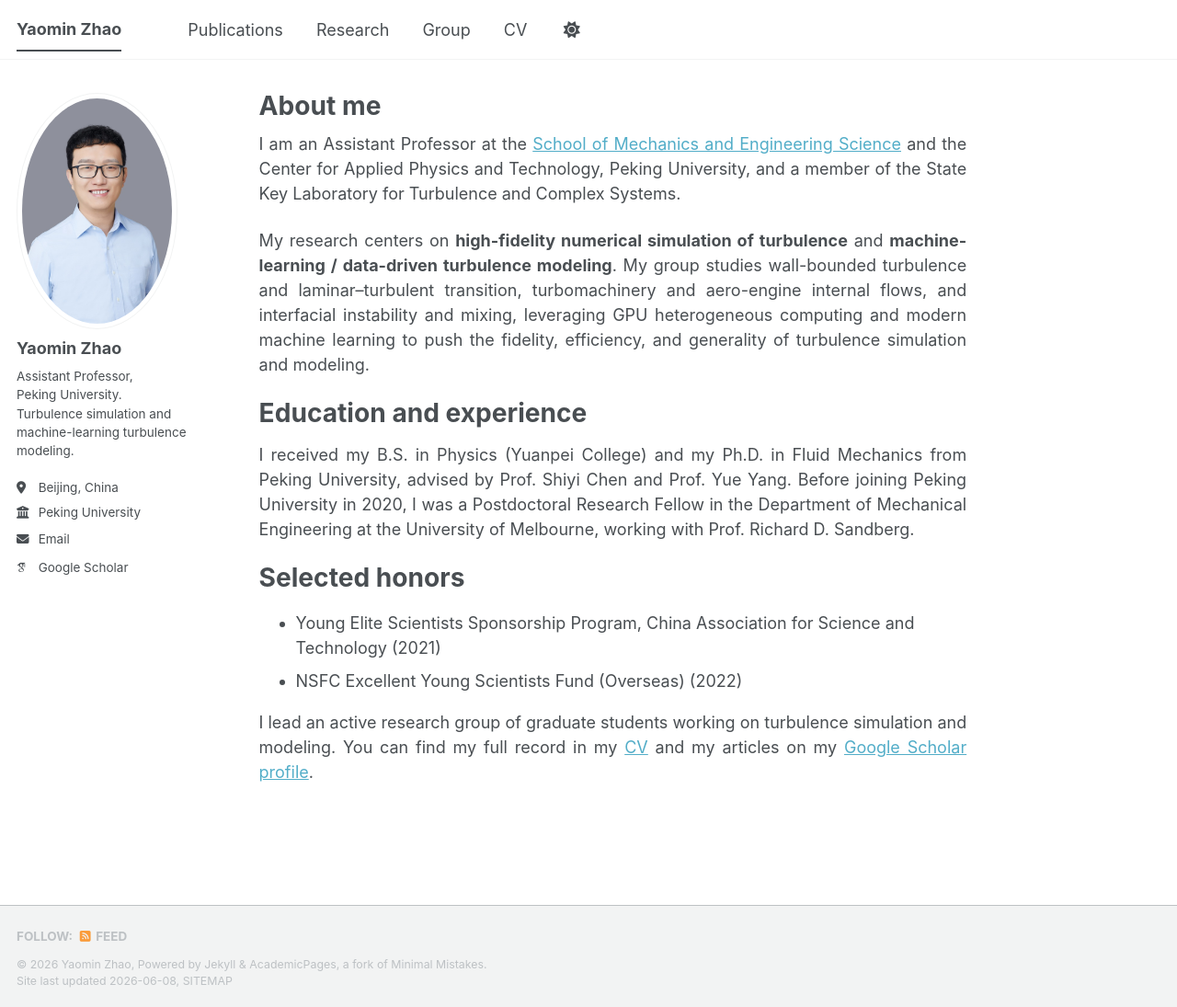
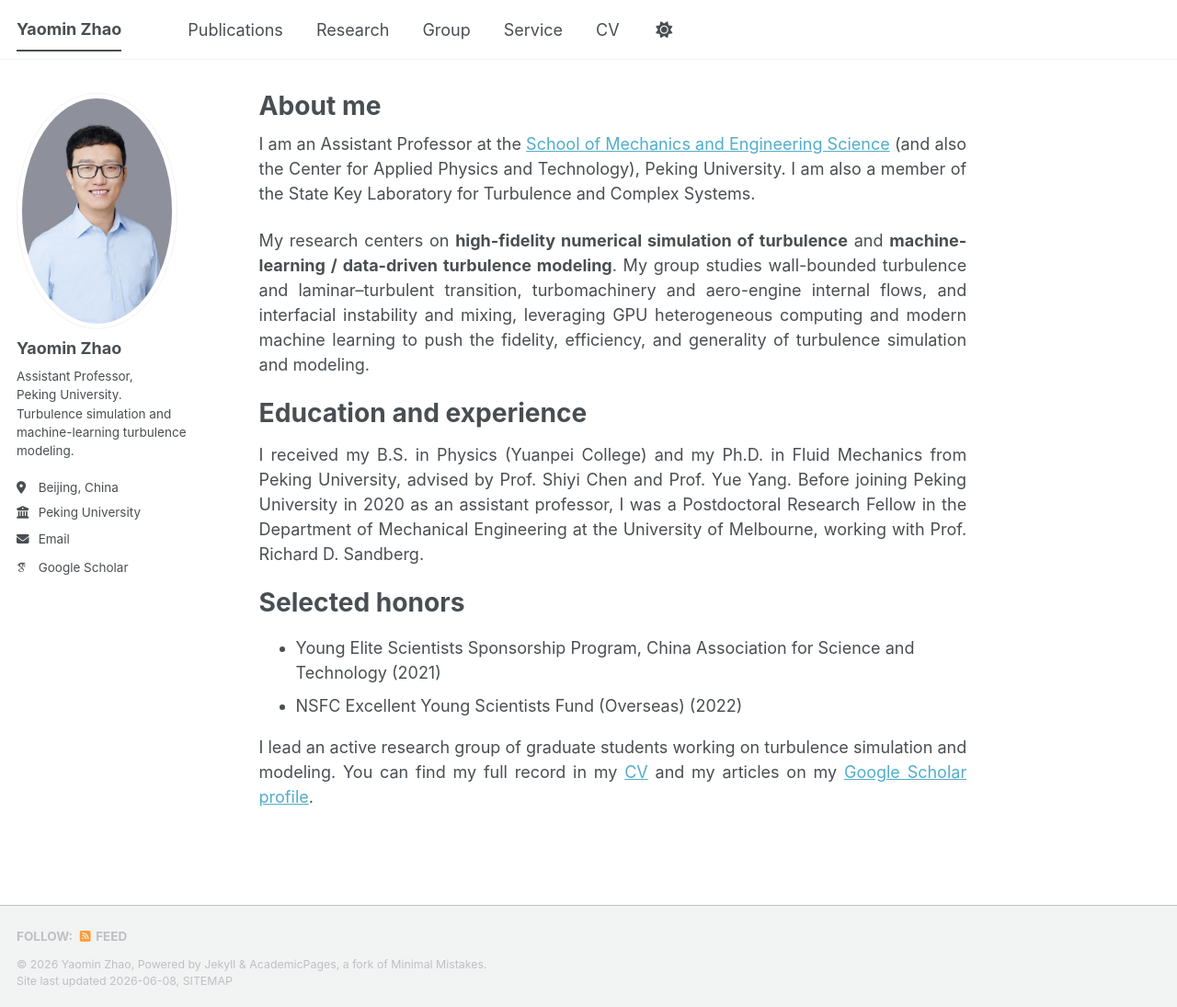
Before and after one commit to YMGroup-PKU/YMGroup-PKU.github.io, a Jekyll site: the page built from _pages/about.md, in a window 1280 px wide and 1095 px high. Shown: the whole window at 92% size. Built offline with Jekyll 4.4.1, drawn with Linux system fonts in a browser that asks for light colours; some web fonts are replaced; a script bundle is joined from its source files by our own code; library files that are not in the unit come from our copies.

Commit message:
Add Service page (academic service only, from service statement v3)

```diff
--- a/_data/navigation.yml
+++ b/_data/navigation.yml
@@ -10,5 +10,8 @@
   - title: "Group"
     url: /group/
 
+  - title: "Service"
+    url: /service/
+
   - title: "CV"
     url: /files/cv.pdf
--- a/_pages/about.md
+++ b/_pages/about.md
@@ -11,13 +11,13 @@
 .page__content p { text-align: justify; }
 </style>
 
-I am an Assistant Professor at the [School of Mechanics and Engineering Science](https://mech.pku.edu.cn/) and the Center for Applied Physics and Technology, Peking University, and a member of the State Key Laboratory for Turbulence and Complex Systems.
+I am an Assistant Professor at the [School of Mechanics and Engineering Science](https://mech.pku.edu.cn/) (and also the Center for Applied Physics and Technology), Peking University. I am also a member of the State Key Laboratory for Turbulence and Complex Systems.
 
 My research centers on **high-fidelity numerical simulation of turbulence** and **machine-learning / data-driven turbulence modeling**. My group studies wall-bounded turbulence and laminar–turbulent transition, turbomachinery and aero-engine internal flows, and interfacial instability and mixing, leveraging GPU heterogeneous computing and modern machine learning to push the fidelity, efficiency, and generality of turbulence simulation and modeling.
 
 Education and experience
 ======
-I received my B.S. in Physics (Yuanpei College) and my Ph.D. in Fluid Mechanics from Peking University, advised by Prof. Shiyi Chen and Prof. Yue Yang. Before joining Peking University in 2020, I was a Postdoctoral Research Fellow in the Department of Mechanical Engineering at the University of Melbourne, working with Prof. Richard D. Sandberg.
+I received my B.S. in Physics (Yuanpei College) and my Ph.D. in Fluid Mechanics from Peking University, advised by Prof. Shiyi Chen and Prof. Yue Yang. Before joining Peking University in 2020 as an assistant professor, I was a Postdoctoral Research Fellow in the Department of Mechanical Engineering at the University of Melbourne, working with Prof. Richard D. Sandberg.
 
 Selected honors
 ======
```
Also changed, not shown: _pages/group.md (+1 -1 lines), _pages/service.md (added, +19 -0 lines).
